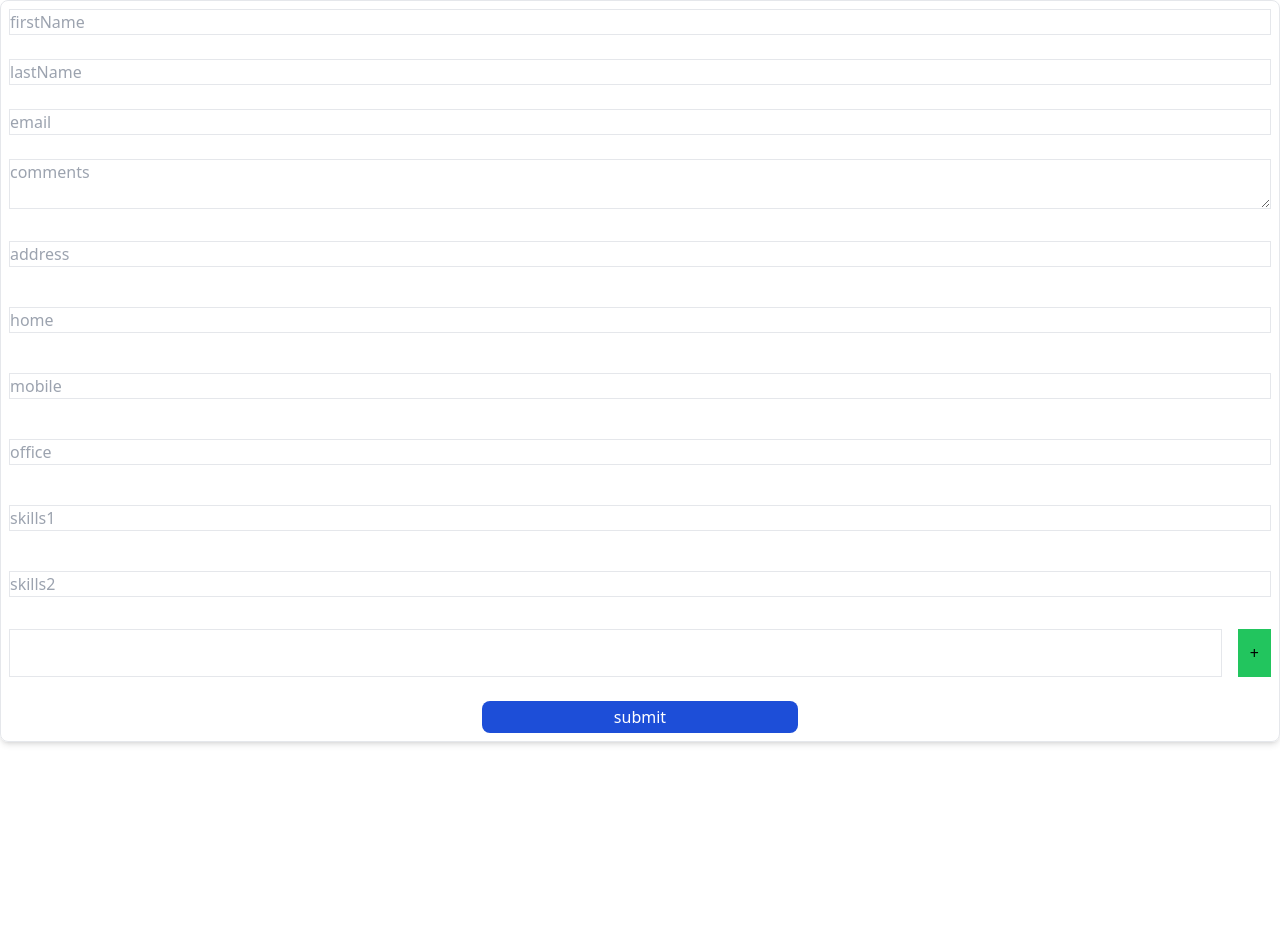
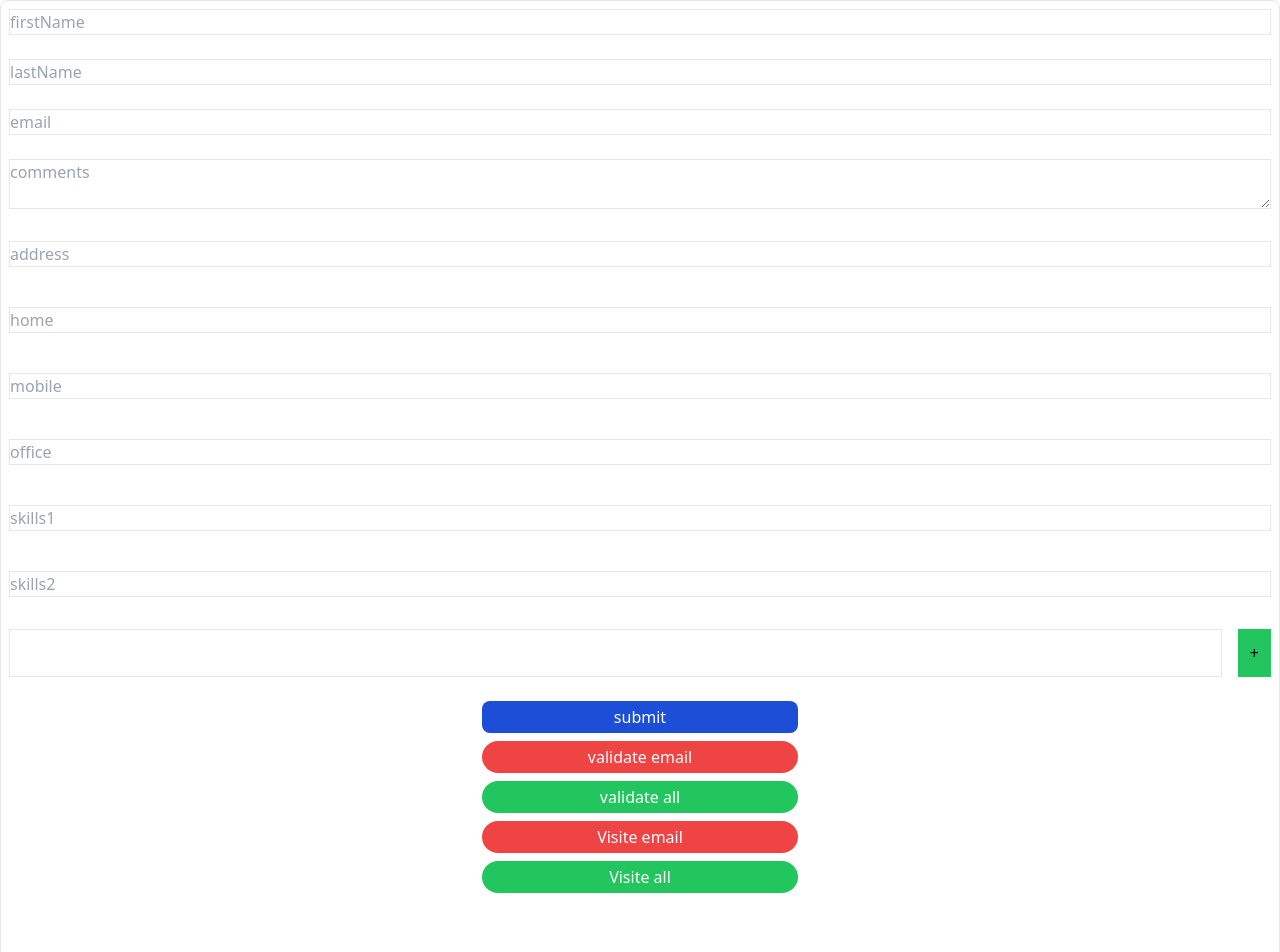
Before and after one commit to aeinmananni/formik, a React (Vite) app: page / in a window 1280 px wide. Shown: the top 952 px of the page. Before the commit the page ends 800 px from the top, so only its background shows below. Built offline with nearby package versions, Linux system fonts and the light colour scheme.

Commit message:
set New Handler For Formik

```diff
--- a/src/components/formik-components/index.tsx
+++ b/src/components/formik-components/index.tsx
@@ -24,8 +24,8 @@ const FormikComponents = () => {
       }}
       initialValues={initialValues}
       validationSchema={validationSchema}
-      validateOnChange={false}
-      validateOnBlur={false}
+      // validateOnChange={false}
+      // validateOnBlur={false}
     >
       {(formik) => {
         console.log(formik);
@@ -271,7 +271,7 @@ const FormikComponents = () => {
                 }}
               </FieldArray>
             </div>
-            <div className="flex w-full justify-center items-center">
+            <div className="flex flex-col w-full justify-center items-center gap-2">
               <Button
                 // disabled={!formik.isValid}
                 text="submit"
@@ -283,7 +283,39 @@ const FormikComponents = () => {
                     : "bg-blue-700 cursor-default"
                 }`}
               />
+              <Button
+                type="button"
+                onClick={() => formik.validateField("email")}
+                text="validate email"
+                className="bg-red-500 px-3 py-1 w-1/4 rounded-full text-white"
+              />
+              <Button
+                type="button"
+                onClick={() => formik.validateForm()}
+                text="validate all"
+                className="bg-green-500 px-3 py-1 w-1/4 rounded-full text-white"
+              />
+              <Button
+                type="button"
+                onClick={() => formik.setFieldTouched("email")}
+                text="Visite email"
+                className="bg-red-500 px-3 py-1 w-1/4 rounded-full text-white"
+              />
+              <Button
+                type="button"
+                onClick={() =>
+                  formik.setTouched({
+                    firstName: true,
+                    lastName: true,
+                    comments: true,
+                    address: true,
+                  })
+                }
+                text="Visite all"
+                className="bg-green-500 px-3 py-1 w-1/4 rounded-full text-white"
+              />
             </div>
+            <div className="w-10 h-10"></div>
           </Form>
         );
       }}
```
